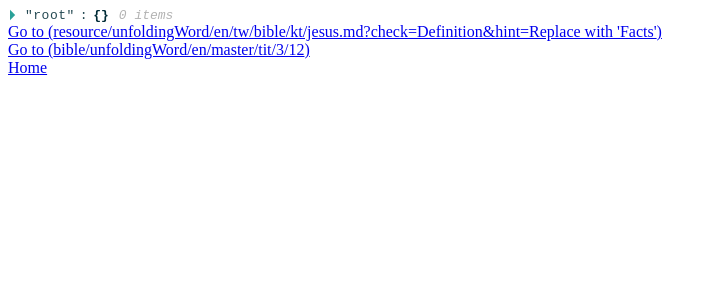
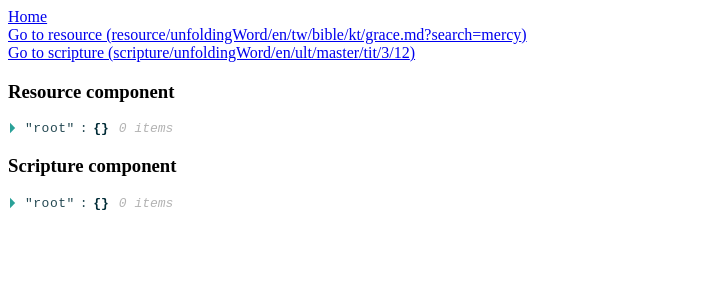
Before and after one commit to abelpz/dcs-permalinks-box, a React (Create React App) app: page / in a window 1280 px wide. Shown: the top 300 px of the page, without its empty margins (0-717 px from the left). Built offline with nearby package versions, Linux system fonts and the light colour scheme.

Commit message:
added global and local config examples

```diff
--- a/src/App.js
+++ b/src/App.js
@@ -1,45 +1,56 @@
-import { useState } from "react";
-import ReactJson from "react-json-view";
+import Scripture from "./components/Scripture";
+import Resource from "./components/Resource";
+import PermalinksConfig from "./context/PermalinksConfig";
 import usePermalinks from "./hooks/usePermalinks";
 import "./styles.css";
 
-const link1 =
-  "resource/unfoldingWord/en/tw/bible/kt/jesus.md?check=Definition&hint=Replace with 'Facts'";
-const link2 = "bible/unfoldingWord/en/master/tit/3/12";
+const link1 = "resource/unfoldingWord/en/tw/bible/kt/grace.md?search=mercy";
+const link2 = "scripture/unfoldingWord/en/ult/master/tit/3/12";
+
 export default function App() {
-  const [routes, setRoutes] = useState([
-    {
-      entry: "resource", //the entry point for this route ({baseURL}/{entry}/{path})
-      path: ["org", "lang", "resource", "...pathToFile"] //TODO: Allow adding a RegEx pattern to the array to match a path fragment: e.g. ,['org','path:[\w-_]+?/[\w-_]+?/[\w-_]+?.\w{1,3}']
-    },
-    {
-      entry: "bible",
-      path: ["org", "lang", "branch", "book", "chapter", "verse"]
-    }
-  ]);
-  const { data: permalink, isLoading, push } = usePermalinks({
-    routes
-  });
+  const { push } = usePermalinks({});
 
   const handleClick = (e, link) => {
     e.preventDefault();
     push(link);
   };
-
+  console.log("APP");
   return (
     <>
-      <ReactJson src={permalink} />
+      <a href="#home" onClick={(e) => handleClick(e, "/")}>
+        Home
+      </a>
+      <br />
       <a href="#link1" onClick={(e) => handleClick(e, link1)}>
-        Go to ({link1})
+        Go to resource ({link1})
       </a>
       <br />
       <a href="#link2" onClick={(e) => handleClick(e, link2)}>
-        Go to ({link2})
+        Go to scripture ({link2})
       </a>
-      <br />
-      <a href="#home" onClick={(e) => handleClick(e, "/")}>
-        Home
-      </a>
+
+      {/* Permalinks with local config (see Resource component): */}
+      <Resource />
+
+      {/* Permalinks with global config: */}
+      <PermalinksConfig
+        routes={[
+          {
+            entry: "scripture",
+            path: [
+              "org",
+              "lang",
+              "resource",
+              "branch",
+              "book",
+              "chapter",
+              "verse"
+            ]
+          }
+        ]}
+      >
+        <Scripture />
+      </PermalinksConfig>
     </>
   );
 }
--- /dev/null
+++ b/src/components/Resource.js
@@ -0,0 +1,21 @@
+import { useState } from "react";
+import ReactJson from "react-json-view";
+import usePermalinks from "../hooks/usePermalinks";
+
+export default function Resource() {
+  const [routes, setRoutes] = useState([
+    {
+      entry: "resource", //the entry point for this route ({baseURL}/{entry}/{path})
+      path: ["org", "lang", "resource", "...pathToFile"] //TODO: Allow adding a RegEx pattern to the array to match a path fragment: e.g. ,['org','path:[\w-_]+?/[\w-_]+?/[\w-_]+?.\w{1,3}']
+    }
+  ]);
+  const { data: permalink } = usePermalinks({
+    routes
+  });
+  return (
+    <>
+      <h3>Resource component</h3>
+      <ReactJson src={permalink} />
+    </>
+  );
+}
--- /dev/null
+++ b/src/components/Scripture.js
@@ -0,0 +1,12 @@
+import ReactJson from "react-json-view";
+import usePermalinks from "../hooks/usePermalinks";
+
+export default function Scripture() {
+  const { data: permalink } = usePermalinks({});
+  return (
+    <>
+      <h3>Scripture component</h3>
+      <ReactJson src={permalink} />
+    </>
+  );
+}
--- a/src/context/PermalinksConfig.js
+++ b/src/context/PermalinksConfig.js
@@ -1,7 +1,12 @@
 import React from "react";
 
 export const PermalinksContext = React.createContext({
-  routes: [{ entry: "/" }]
+  routes: [
+    {
+      entry: "/",
+      path: []
+    }
+  ]
 });
 
 export default function PermalinksConfig({
--- a/src/hooks/usePermalinks.js
+++ b/src/hooks/usePermalinks.js
@@ -8,6 +8,7 @@
   const { routes: contextRoutes, config: contextConfig } = useContext(
     PermalinksContext
   ); // TODO: Make contextRoutes the fallback if routes is not provided.
+
   const [route, setRoute] = useState();
   const [routePath, setRoutePath] = useState();
   const { routeData, isLoading } = useRouteData({
@@ -15,19 +16,19 @@
     routePath,
     queryObject
   });
+
+  const _routes = routes ?? contextRoutes; //use context if not routes provided
+
   const push = (url) => {
     //window.location.href = window.location.origin + route + '/';
-    console.log(
-      window.location.origin + (url.startsWith("/") ? "" : "/") + url
-    );
     window.location.assign(
       window.location.origin + (url.startsWith("/") ? "" : "/") + url
     );
   };
 
   useEffect(() => {
-    setRoute(routes?.find((route) => locationPath?.includes(route.entry)));
-  }, [routes, route, locationPath, queryObject]);
+    setRoute(_routes?.find((route) => locationPath?.includes(route.entry)));
+  }, [_routes, route, locationPath, queryObject]);
 
   useEffect(() => {
     setRoutePath(
--- a/src/hooks/useRouteData.js
+++ b/src/hooks/useRouteData.js
@@ -1,12 +1,13 @@
 export default function useRouteData({ route, routePath, queryObject }) {
   const routeMap = route?.path.reduce((prev, curr, index) => {
-    console.log(curr);
     const catchAll = curr.startsWith("...");
     const pathName = catchAll ? curr.split("...")[1] : curr;
     const path = catchAll ? routePath.slice(index).join("/") : routePath[index];
 
     return { ...prev, [pathName]: path };
   }, {});
-  console.log({ routeMap });
-  return { routeData: { ...routeMap, ...queryObject }, isLoading: false };
+  return {
+    routeData: routeMap ? { ...routeMap, ...queryObject } : {},
+    isLoading: false
+  };
 }
```
